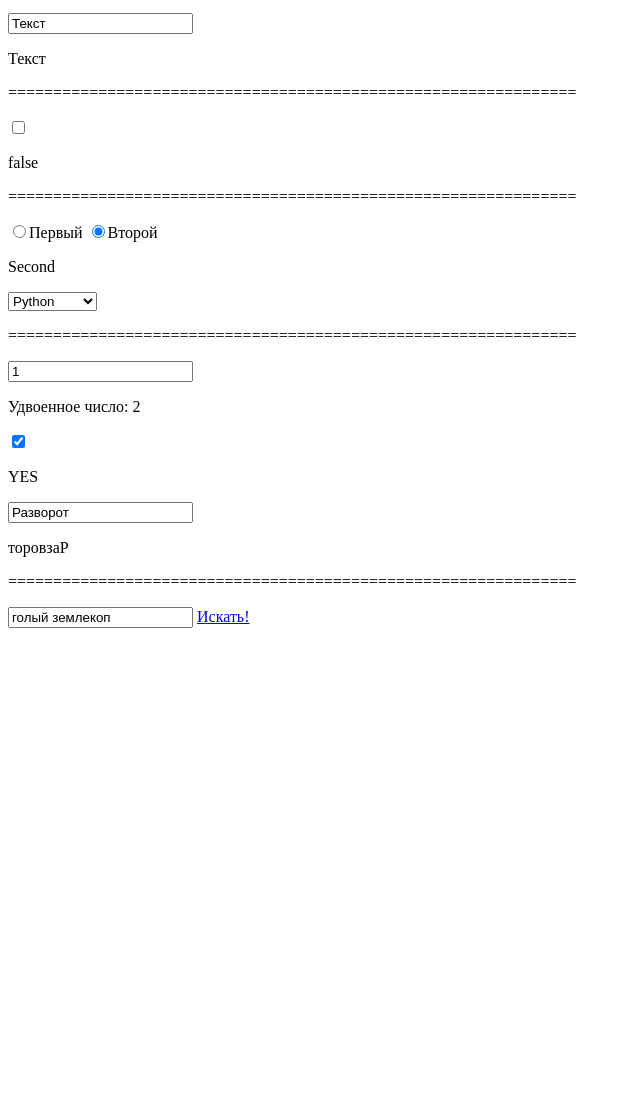
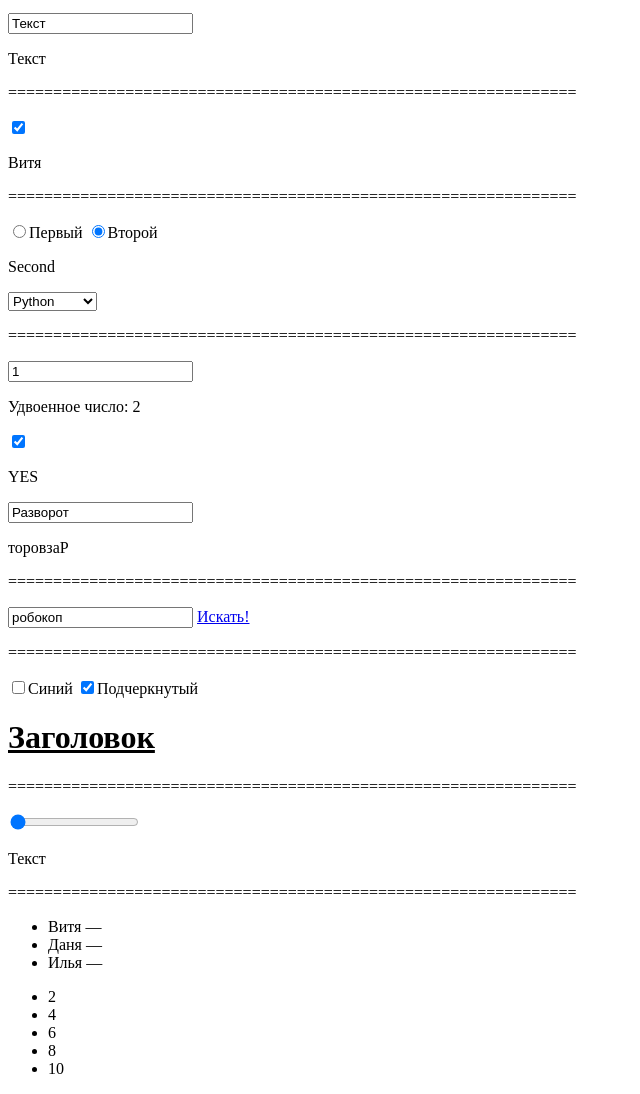
Before and after one commit to SolRobot/VueJS, a plain HTML site: page index.html in a window 1280 px wide. Shown: the part 63-1157 px from the top of the page, without its empty margins (0-640 px from the left). Before the commit the page ends 800 px from the top, so only its background shows below. Drawn offline with nearby package versions, Linux system fonts and the light colour scheme.

Commit message:
Директивы VueJS

```diff
--- a/index.html
+++ b/index.html
@@ -4,6 +4,15 @@
     <meta charset="UTF-8">
     <meta name="viewport" content="width=device-width, initial-scale=1.0">
     <title>VueJS</title>
+    <style>
+        .header--blue{
+            color: blue;
+        }
+        .header--underline{
+            text-decoration: underline;
+        }
+    </style>
+
 </head>
 <body>
     <div id="app"><!--Шаблон для Vue-->
@@ -17,7 +26,7 @@
     <p>===============================================================</p>
     <div id="app1"><!--Флажки-->
         <input type="checkbox" v-model="checked">
-        <p>{{ checked }}</p>
+        <p>{{ checked? 'Витя':'Даня' }}</p>
     </div>
     <p>===============================================================</p>
     <div id="app2"><!--Переключатели-->
@@ -49,9 +58,38 @@
         </div>
     </div>
     <p>===============================================================</p>
-    <div id="app5">
+    <div id="app5"><!--Связывание двух значений-->
         <input type="text" v-model="query">
         <a v-bind:href="'https://google.com/search?q=' + query">Искать!</a>
+    </div>
+    <p>===============================================================</p>
+    <div id="app6"><!--Изменение класса-->
+        <label>
+            <input type="checkbox" v-model="headerStyle.blue">Синий
+        </label>
+        <label>
+            <input type="checkbox" v-model="headerStyle.underline">Подчеркнутый
+        </label>
+        <h1 v-bind:class="{ 'header--blue': headerStyle.blue,
+                'header--underline': headerStyle.underline}">Заголовок</h1>
+    </div>
+    <p>===============================================================</p>
+    <div id="app7"><!--Изменение стиля-->
+        <input type="range" v-model="sizeFactor" min="1" max="5" step="0.1">
+        <p v-bind:style="{ 'font-size': sizeFactor + 'em'}">Текст</p>
+    </div>
+    <p>===============================================================</p>
+    <div id="app8"><!--Генерация списка-->
+        <ul>
+            <li v-for="item in items">
+                {{ item.text }} &mdash; {{ index }}
+            </li>
+        </ul>
+        <ul>
+            <li v-for="i in n">
+                {{ i * 2 }}
+            </li>
+        </ul>
     </div>
 
 
--- a/script.js
+++ b/script.js
@@ -9,7 +9,7 @@ let vm01 = new Vue({
 })
 let vm1 = new Vue({
     el:"#app1",
-    data: {checked: false}
+    data: { checked: true}
 })
 
 let vm2 = new Vue({
@@ -31,6 +31,35 @@ let vm4 = new Vue({
 let vm5 = new Vue({
     el: "#app5",
     data: {
-        query: "голый землекоп"
+        query: "робокоп"
     }
 })
+let vm6 = new Vue({
+    el: "#app6",
+    data: {
+        headerStyle:{
+            blue: false, underline: true
+
+        }
+    }
+
+})
+
+let vm7 = new Vue({
+    el: "#app7",
+    data: {
+        sizeFactor: '1'
+    }
+})
+let sample = [
+    {text: 'Витя'},
+    {text: 'Даня'},
+    {text: 'Илья'}
+]
+let vm8 = new Vue({
+    el: "#app8",
+    data: {
+        items: sample,
+        n: 5
+    }
+})
```
